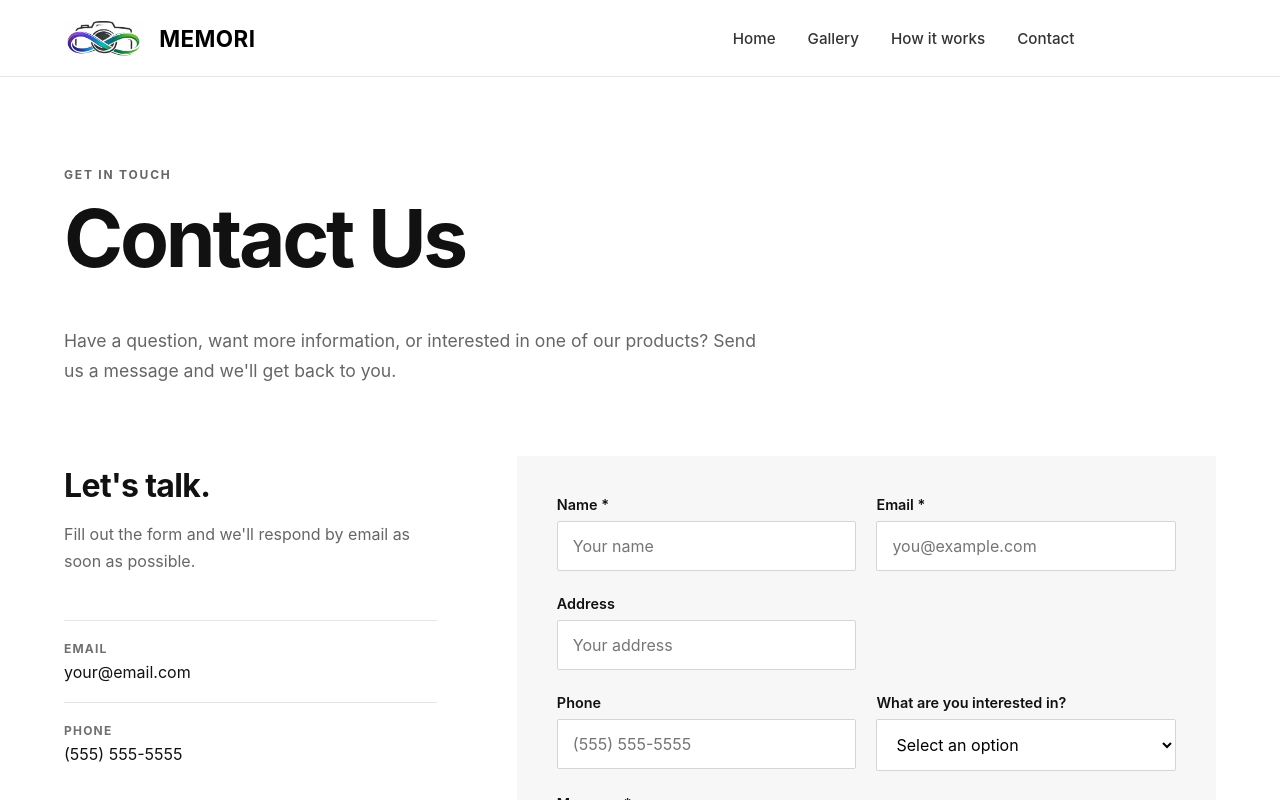
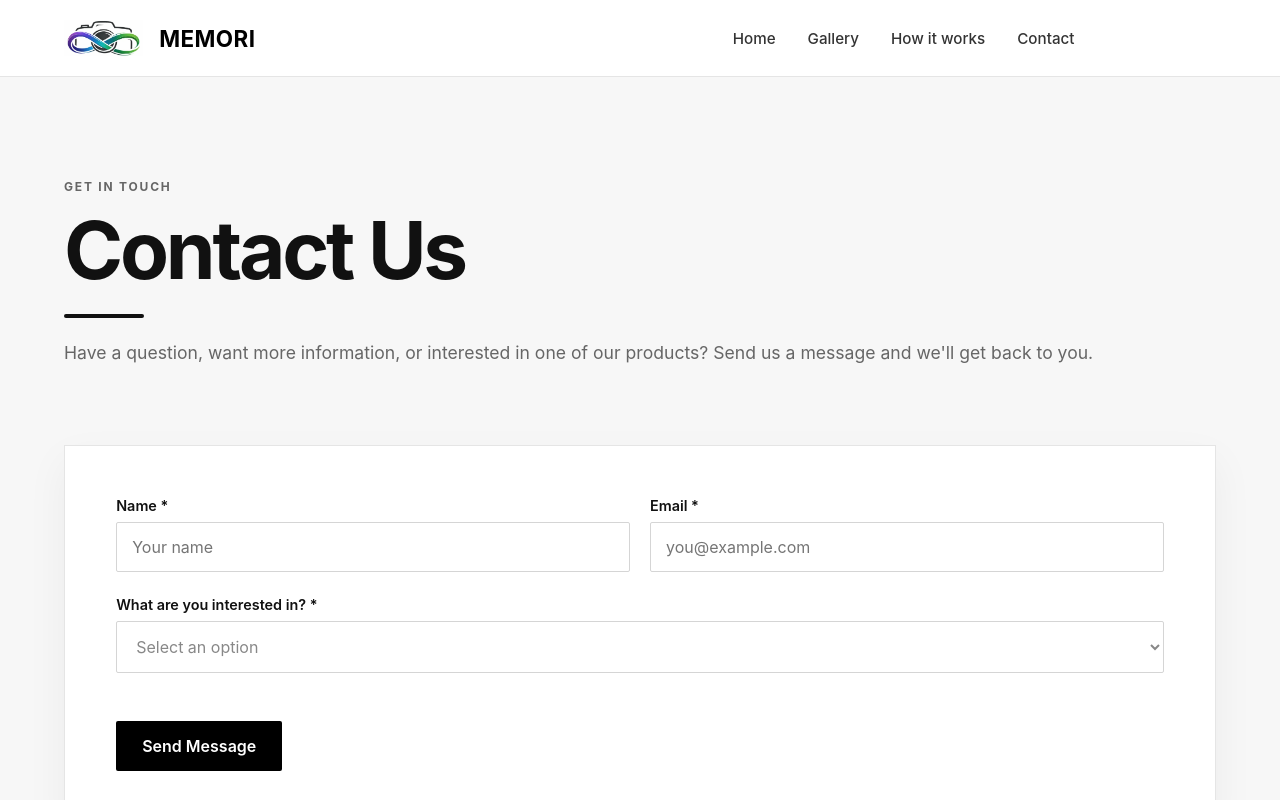
Before and after one commit to MEMORILLC/MEMORI, a SvelteKit app: page /contact in a window 1280 px wide. Shown: the top 800 px of the page. Built offline with nearby package versions, Linux system fonts and the light colour scheme; some icons are missing.

Commit message:
fix: Fixed the form for what they want, and modified little css around

```diff
--- a/src/lib/components/Footer.svelte
+++ b/src/lib/components/Footer.svelte
@@ -15,13 +15,12 @@
 	</div>
 
 	<div class="copyright">
-		© {new Date().getFullYear()} MEMORI. All rights reserved.
+		© {new Date().getFullYear()} MEMORI, LLC. All rights reserved.
 	</div>
 </footer>
 
 <style>
 	.site-footer {
-		margin-top: 5rem;
 		background: #111;
 		color: white;
 	}
@@ -41,7 +40,7 @@
     font-size: 1.2rem;
     font-weight: 700;
 
-    background: var(--accent-gradient);
+    background: white;
     background-clip: text;
     -webkit-background-clip: text;
     color: transparent;
@@ -63,7 +62,7 @@
 	}
 
 	.footer-links a:hover {
-    background: var(--accent-gradient);
+    background: white;
     background-clip: text;
     -webkit-background-clip: text;
     color: transparent;
--- a/src/lib/data/site.ts
+++ b/src/lib/data/site.ts
@@ -3,24 +3,23 @@ import Icon from '@iconify/svelte';
 export const site = {
   companyName: 'Memori',
   tagline: 'Made by your moments.',
-  email: 'test@email.com',
-  phone: '(555) 555-5555',
+  email: 'memorillc@outlook.com',
   social: {
     // Pass the component to 'component' and the identifier string to 'props'
+    instagram: {
+      url: 'https://instagram.com',
+      component: Icon,
+      props: { icon: 'akar-icons:instagram-fill', height: '24' }
+    },
     facebook: {
       url: 'https://facebook.com',
       component: Icon,
       props: { icon: 'mdi:facebook', height: '24' }
     },
-    instagram: {
-      url: 'https://instagram.com',
+    pinterest: {
+      url: 'https://pinterest.com',
       component: Icon,
-      props: { icon: 'akar-icons:instagram-fill', height: '24' }
-    },
-    etsy: {
-      url: 'https://etsy.com',
-      component: Icon,
-      props: { icon: 'mdi:etsy', height: '24' }
+      props: { icon: 'mdi:pinterest', height: '24' }
     }
   }
 }
--- a/src/routes/+page.svelte
+++ b/src/routes/+page.svelte
@@ -43,7 +43,7 @@
     </p>
 
     <div class="hero-buttons">
-      <a href={resolve("/gallery")} class="button primary" aria-label="View Our Products">View Our Products</a>
+      <a href={resolve("/gallery")} class="button primary" aria-label="View Our Gallery">View Our Gallery</a>
       <a href={resolve("/contact")} class="button secondary" aria-label="Contact Us">Contact Us</a>
     </div>
   </div>
@@ -355,8 +355,8 @@
   }
 
   .cta {
-    background: #111;
-    color: white;
+    background: #f5f5f5;
+    color: black;
   }
 
   .cta-inner {
--- a/src/routes/contact/+page.svelte
+++ b/src/routes/contact/+page.svelte
@@ -1,5 +1,5 @@
 <script lang="ts">
-	const companyName = 'MEMORI';
+	import { site } from '$lib/data/site';
 
 	// 1. Manage form state, individual field values, and errors using Svelte 5 Runes
 	let submitted = $state(false);
@@ -12,6 +12,8 @@
 		address: '',
 		phone: '',
 		interest: '',
+		customOrderDate: '',
+		orderQuantity: '',
 		message: '',
 		botcheck: false // Honeypot field for spam prevention
 	});
@@ -55,7 +57,7 @@
 				},
 				body: JSON.stringify({
 					access_key: 'YOUR_ACCESS_KEY_HERE', // <-- Put your Web3Forms Access Key here
-					subject: `New Contact Form Submission - ${companyName}`,
+					subject: `New Contact Form Submission - ${site.companyName}`,
 					// If a bot checks the box, formData.botcheck becomes true, triggering the spam filter
 					...formData
 				})
@@ -74,6 +76,8 @@
 				address: '',
 				phone: '',
 				interest: '',
+				customOrderDate: '',
+				orderQuantity: '',
 				message: '',
 				botcheck: false
 			};
@@ -91,8 +95,8 @@
 </script>
 
 <svelte:head>
-	<title>Contact | {companyName}</title>
-	<meta name="description" content={`Get in touch with ${companyName}.`} />
+	<title>Contact | {site.companyName}</title>
+	<meta name="description" content={`Get in touch with ${site.companyName}.`} />
 </svelte:head>
 
 <section class="contact-page">
@@ -106,21 +110,6 @@
 	</div>
 
 	<div class="contact-layout">
-		<div class="contact-info">
-			<h2>Let's talk.</h2>
-			<p>Fill out the form and we'll respond by email as soon as possible.</p>
-
-			<div class="info-item">
-				<span>Email</span>
-				<p>your@email.com</p>
-			</div>
-
-			<div class="info-item">
-				<span>Phone</span>
-				<p>(555) 555-5555</p>
-			</div>
-		</div>
-
 		<div class="form-wrapper">
 			{#if submitted}
 				<div class="success-message">
@@ -194,45 +183,52 @@
 
 					<div class="form-row">
 						<div class="field">
-							<label for="address">Address</label>
-							<input
-								id="address"
-								name="address"
-								autocomplete="street-address"
-								type="text"
-								placeholder="Your address"
-								bind:value={formData.address}
-							/>
-						</div>
-					</div>
-
-					<div class="form-row">
-						<div class="field">
-							<label for="phone">Phone</label>
-							<input
-								id="phone"
-								name="phone"
-								type="tel"
-								placeholder="(555) 555-5555"
-								autocomplete="tel"
-								bind:value={formData.phone}
-							/>
-						</div>
-
-						<div class="field">
-							<label for="interest">What are you interested in?</label>
-							<select id="interest" name="interest" bind:value={formData.interest}>
-								<option value="">Select an option</option>
-								<option value="Product information">Product information</option>
-								<option value="Pricing">Pricing</option>
+							<label for="interest">What are you interested in? *</label>
+							<select
+								id="interest"
+								name="interest"
+								bind:value={formData.interest}
+								required
+							>
+								<option value="" disabled hidden>Select an option</option>
 								<option value="Custom order">Custom order</option>
 								<option value="General question">General question</option>
-								<option value="Other">Other</option>
 							</select>
 						</div>
 					</div>
 
 					<div class="field">
+						{#if formData.interest === "Custom order"}
+							<label for="order-date">Estimated Fulfillment Date *</label>
+							<input
+								id="order-date"
+								name="customOrderDate"
+								type="date"
+								bind:value={formData.customOrderDate}
+								required={formData.interest === "Custom order"}
+							/>
+
+							<label for="order-quantity">Estimated Quantity *</label>
+							<input
+								id="order-quantity"
+								name="orderQuantity"
+								type="number"
+								placeholder="How many?"
+								bind:value={formData.orderQuantity}
+								required={formData.interest === "Custom order"}
+							/>
+
+							<label for="message">Tell us about your product. *</label>
+							<textarea
+								id="message"
+								rows="7"
+								name="message"
+								placeholder="Describe what you would like with as much detail as possible."
+								bind:value={formData.message}
+								required={formData.interest === "Custom order"}
+							></textarea>
+						{/if}
+						{#if formData.interest === "General question"}
 							<label for="message">Message *</label>
 							<textarea
 								id="message"
@@ -240,8 +236,9 @@
 								name="message"
 								placeholder="How can we help?"
 								bind:value={formData.message}
-							required
+								required={formData.interest === "General question"}
 							></textarea>
+						{/if}
 					</div>
 
 					<button class="submit-button" type="submit" disabled={isSubmitting}>
@@ -254,17 +251,15 @@
 </section>
 
 <style>
-	/* Existing styling blocks remain identical */
 	.contact-page {
-		max-width: 75rem;
-		margin: 0 auto;
-		padding: 5.625rem 1.5rem;
+		width: 100%;
+		padding: clamp(4rem, 8vw, 7rem) clamp(1.125rem, 5vw, 4rem);
+		background: #f7f7f7;
 	}
 
 	.contact-header {
-		max-width: 43.75rem;
-		margin-bottom: 4.375rem;
-    position: relative;
+		max-width: 75rem;
+		margin: 0 auto clamp(3rem, 6vw, 5rem);
 	}
 
 	.eyebrow {
@@ -277,7 +272,7 @@
 
 	h1 {
 		margin: 0 0 1.25rem;
-		font-size: clamp(3rem, 7vw, 5rem);
+		font-size: clamp(2.75rem, 7vw, 5rem);
 		line-height: 1;
 		letter-spacing: -0.04em;
 	}
@@ -289,7 +284,7 @@
 		height: .25rem;
 		margin-top: 1.5rem;
 		border-radius: 62.4375rem;
-    background: white;
+		background: #111;
 	}
 
 	.contact-header > p:last-child {
@@ -300,51 +295,17 @@
 	}
 
 	.contact-layout {
-		display: grid;
-		grid-template-columns: 0.8fr 1.5fr;
-		gap: 5rem;
-		align-items: start;
-	}
-
-	.contact-info {
-		padding-top: .625rem;
-	}
-
-	.contact-info h2 {
-		margin: 0 0 1rem;
-		font-size: 2rem;
-		letter-spacing: -0.02em;
-	}
-
-	.contact-info > p {
-		margin: 0 0 2.8125rem;
-		color: #666;
-		line-height: 1.7;
-	}
-
-	.info-item {
-		padding: 1.25rem 0;
-		border-top: .0625rem solid #e5e5e5;
-	}
-
-	.info-item span {
-		display: block;
-		margin-bottom: .375rem;
-		font-size: .75rem;
-		font-weight: 700;
-		letter-spacing: 0.1em;
-		text-transform: uppercase;
-		color: #707070;
-	}
-
-	.info-item p {
-		margin: 0;
-		font-size: 1rem;
+		width: 100%;
+		max-width: 75rem;
+		margin: 0 auto;
 	}
 
 	.form-wrapper {
-		padding: 2.5rem;
-		background: #f7f7f7;
+		width: 100%;
+		padding: clamp(1.5rem, 4vw, 3.5rem);
+		background: white;
+		border: .0625rem solid #e5e5e5;
+		box-shadow: 0 1rem 2.5rem rgba(0, 0, 0, 0.05);
 	}
 
 	form {
@@ -359,6 +320,10 @@
 		gap: 1.25rem;
 	}
 
+	.form-row .field:only-child {
+		grid-column: 1 / -1;
+	}
+
 	.field {
 		display: flex;
 		flex-direction: column;
@@ -370,9 +335,18 @@
 		font-weight: 600;
 	}
 
+	select:invalid {
+		color: #888;
+	}
+
+	select option {
+		color: #000000;
+	}
+
 	input,
 	select,
 	textarea {
+		box-sizing: border-box;
 		width: 100%;
 		border: .0625rem solid #d5d5d5;
 		background: white;
@@ -405,6 +379,7 @@
 		padding: .9375rem 1.625rem;
 		font-weight: 600;
 		cursor: pointer;
+		border-radius: .125rem;
 		transition:
 			background-color 0.2s ease,
 			transform 0.2s ease;
@@ -420,13 +395,11 @@
 		transform: translateY(1px);
 	}
 
-	/* Style updates for loading dynamic buttons */
 	.submit-button:disabled {
 		opacity: 0.6;
 		cursor: not-allowed;
 	}
 
-	/* Appended Failure styling properties */
 	.error-banner {
 		background: #fdf2f2;
 		border-left: 4px solid #de2a2a;
@@ -477,27 +450,18 @@
 	}
 
 	@media (max-width: 50rem) {
-		.contact-layout {
+		.form-row {
 			grid-template-columns: 1fr;
-			gap: 3.125rem;
-		}
-
-		.contact-header {
-			margin-bottom: 3.125rem;
 		}
 	}
 
 	@media (max-width: 37.5rem) {
 		.contact-page {
-			padding: 4.0625rem 1.125rem;
+			padding: 3.5rem 1rem;
 		}
 
 		.form-wrapper {
-			padding: 1.5625rem 1.25rem;
-		}
-
-		.form-row {
-			grid-template-columns: 1fr;
+			padding: 1.25rem;
 		}
 	}
 </style>
```
Lines whose indentation alone changed are shown as unchanged.
